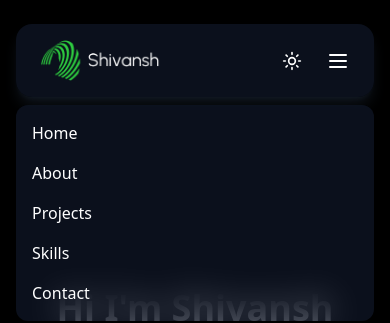
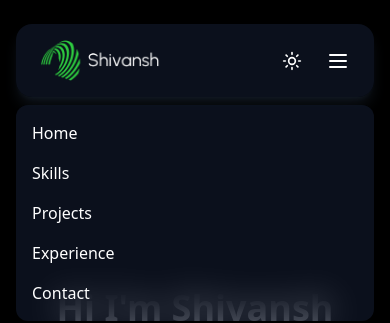
Before and after one commit to hackerx20/Portfolio_Website, a React (Vite) app: page / in a window 390 px wide. Both pictures are taken after a click on the button 338 px from the left and 60 px from the top of the page. Shown: the top 323 px of the page. Built offline with nearby package versions, Linux system fonts and the light colour scheme.

Commit message:
Removed Navbar About Section Error

```diff
--- a/src/components/navbar.jsx
+++ b/src/components/navbar.jsx
@@ -107,9 +107,9 @@ const Layout = ({ children }) => {
           `}>
                         <div className="flex flex-col space-y-4 p-4">
                             <Link to="/" className="hover:text-green-500 transition-colors">Home</Link>
-                            <Link to="/about" className="hover:text-green-500 transition-colors">About</Link>
+                            <Link to="/skills" className="hover:text-green-500 transition-colors">Skills</Link>
                             <Link to="/projects" className="hover:text-green-500 transition-colors">Projects</Link>
-                            <Link to="/skills" className="hover:text-green-500 transition-colors">Skills</Link>
+                            <Link to="/experience" className="hover:text-green-500 transition-colors">Experience</Link>
                             <Link to="/contact" className="hover:text-green-500 transition-colors">Contact</Link>
                         </div>
                     </div>
```
